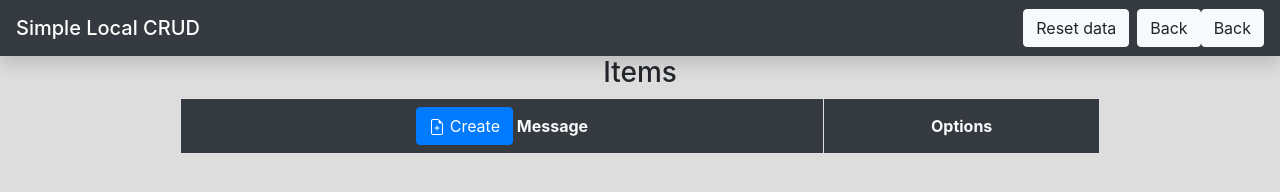
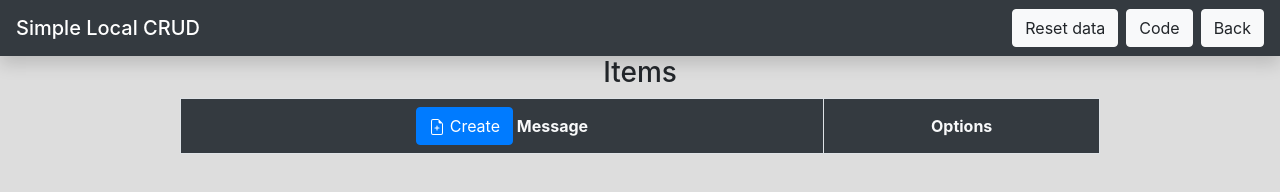
Before and after one commit to UlisesPeguero/local-crud, a plain HTML site: page simple/index.html in a window 1280 px wide. Drawn offline with nearby package versions, Linux system fonts and the light colour scheme.

Commit message:
Update index.html

```diff
--- a/simple/index.html
+++ b/simple/index.html
@@ -18,7 +18,7 @@
         <!-- Resets data to empty -->
         <button class="btn btn-light mr-2" onclick="resetApp()" title="Resets local data to initial state.">Reset data</button>
         <!-- Go to github code -->
-        <a class="btn btn-light" href="https://github.com/UlisesPeguero/local-crud/tree/master/simple" target="_blank" rel="noopener noreferrer" title="Back to main page.">Back</a>
+        <a class="btn btn-light mr-2" href="https://github.com/UlisesPeguero/local-crud/tree/master/simple" target="_blank" rel="noopener noreferrer" title="Back to main page.">Code</a>
         <!-- Go back to main page -->
         <a class="btn btn-light" href="../" title="Back to main page.">Back</a>
     </nav>
```
